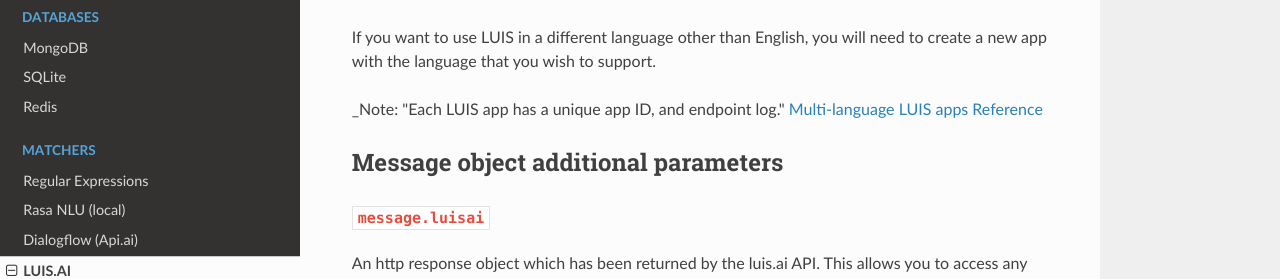
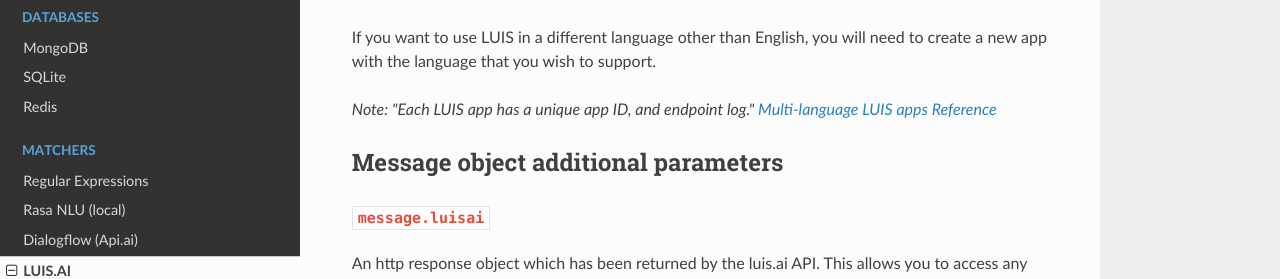
Before and after one commit to opsdroid/opsdroid, an MkDocs documentation site: the page built from docs/matchers/luis.ai.md, in a window 1280 px wide and 900 px high, scrolled down 713 px. Shown: the part 158-437 px from the top of the window. Built offline with MkDocs 1.6.1, drawn with Linux system fonts in a browser that asks for light colours; nearby versions of some CDN libraries; old or Windows-style settings are respelled for this version of MkDocs.

Commit message:
Fix markdown format error

```diff
--- a/docs/matchers/luis.ai.md
+++ b/docs/matchers/luis.ai.md
@@ -39,7 +39,7 @@
 
 If you want to use LUIS in a different language other than English, you will need to create a new app with the language that you wish to support.
 
-_Note: "Each LUIS app has a unique app ID, and endpoint log." [Multi-language LUIS apps Reference](https://docs.microsoft.com/en-us/azure/cognitive-services/LUIS/luis-supported-languages)
+_Note: "Each LUIS app has a unique app ID, and endpoint log." [Multi-language LUIS apps Reference](https://docs.microsoft.com/en-us/azure/cognitive-services/LUIS/luis-supported-languages)_
 
 ## Message object additional parameters
 
```
